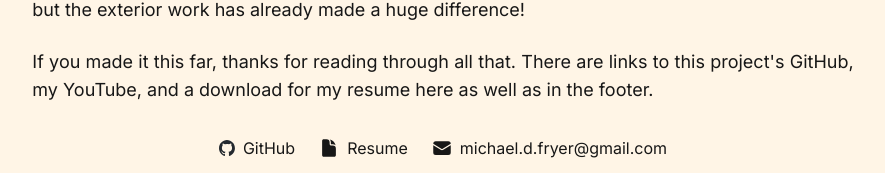
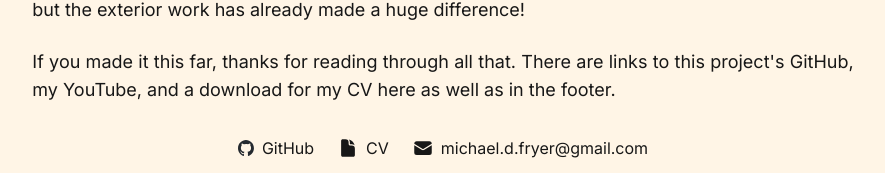
Before and after one commit to HumbleHominid/mfryer-nextjs, a Next.js app: page /about in a window 1280 px wide. Shown: the part 2832-3005 px from the top of the page, without its empty margins (197-1082 px from the left). Built offline with nearby package versions, Linux system fonts and the light colour scheme.

Commit message:
renaming resume -> cv to better fit with my target environment

```diff
--- a/app/about/page.tsx
+++ b/app/about/page.tsx
@@ -2,7 +2,7 @@ import { Metadata } from "next";
 import Link from "next/link";
 import Image from "next/image";
 import clsx from "clsx";
-import { YouTube, GitHub, Resume } from "@/app/lib/ref-links";
+import { YouTube, GitHub, CV } from "@/app/lib/ref-links";
 import ArcadiaVideo from "@/app/ui/video/ArcadiaVideo";
 
 export const metadata: Metadata = {
@@ -219,9 +219,9 @@ export default function Page() {
           className="hover:underline hover:underline-offset-4"
           target="_blank"
           rel="noopener noreferrer"
-          href={Resume}
+          href={CV}
         >
-          resume
+          CV
         </Link>{" "}
         here as well as in the footer.
       </p>
--- a/app/lib/ref-links.ts
+++ b/app/lib/ref-links.ts
@@ -1,6 +1,6 @@
 export const Email = "michael.d.fryer@gmail.com";
 export const GitHub = "https://github.com/HumbleHominid/mfryer-nextjs";
-export const Resume = "/resume.pdf";
+export const CV = "/cv.pdf";
 export const YouTube = "https://www.youtube.com/@humblehominid";
 export const Bluesky = "https://bsky.app/profile/mfrys.bsky.social";
 export const LinkedIn = "https://www.linkedin.com/in/michael-d-fryer/";
--- a/app/ui/footer/footer.tsx
+++ b/app/ui/footer/footer.tsx
@@ -1,5 +1,5 @@
 import Image from "next/image";
-import { Email, GitHub, Resume } from "@/app/lib/ref-links";
+import { Email, GitHub, CV } from "@/app/lib/ref-links";
 import { DocumentIcon, EnvelopeIcon } from "@heroicons/react/24/solid";
 import FooterLink from "@/app/ui/footer/footer-link";
 
@@ -22,10 +22,10 @@ export default function Footer() {
         />
         <span>GitHub</span>
       </FooterLink>
-      {/* Resume */}
-      <FooterLink href={Resume} className={footerLinkClass}>
+      {/* CV */}
+      <FooterLink href={CV} className={footerLinkClass}>
         <DocumentIcon className="w-5" />
-        <span>Resume</span>
+        <span>CV</span>
       </FooterLink>
       {/* Email */}
       <div className={`${footerLinkClass} hover:cursor-pointer`}>
--- a/app/ui/navbar/nav-socials.tsx
+++ b/app/ui/navbar/nav-socials.tsx
@@ -1,4 +1,4 @@
-import { GitHub, Resume, Bluesky, Email, LinkedIn } from "@/app/lib/ref-links";
+import { GitHub, CV, Bluesky, Email, LinkedIn } from "@/app/lib/ref-links";
 import { DocumentIcon } from "@heroicons/react/24/solid";
 import { EnvelopeIcon } from "@heroicons/react/24/outline";
 import Image from "next/image";
@@ -62,11 +62,11 @@ export default function NavSocials({
           />
         </NavSocial>
       </NavSocialWrapper>
-      {/* Resume */}
+      {/* CV */}
       <NavSocialWrapper visible={isNavExpanded} delayFactor={++count}>
-        <NavSocial href={Resume}>
+        <NavSocial href={CV}>
           <DocumentIcon
-            title="View Resume"
+            title="View CV"
             fill="black"
             width={96}
             height={96}
--- a/next.config.ts
+++ b/next.config.ts
@@ -1,13 +1,13 @@
 import type { NextConfig } from "next";
-import { Resume } from "@/app/lib/ref-links";
+import { CV } from "@/app/lib/ref-links";
 
 const nextConfig: NextConfig = {
   /* config options here */
   async redirects() {
     return [
       {
-        source: "/resume",
-        destination: Resume,
+        source: "/cv",
+        destination: CV,
         permanent: true,
       },
     ];
```
Also changed, not shown: 2 other files (tests, documents, lock files or other folders).
